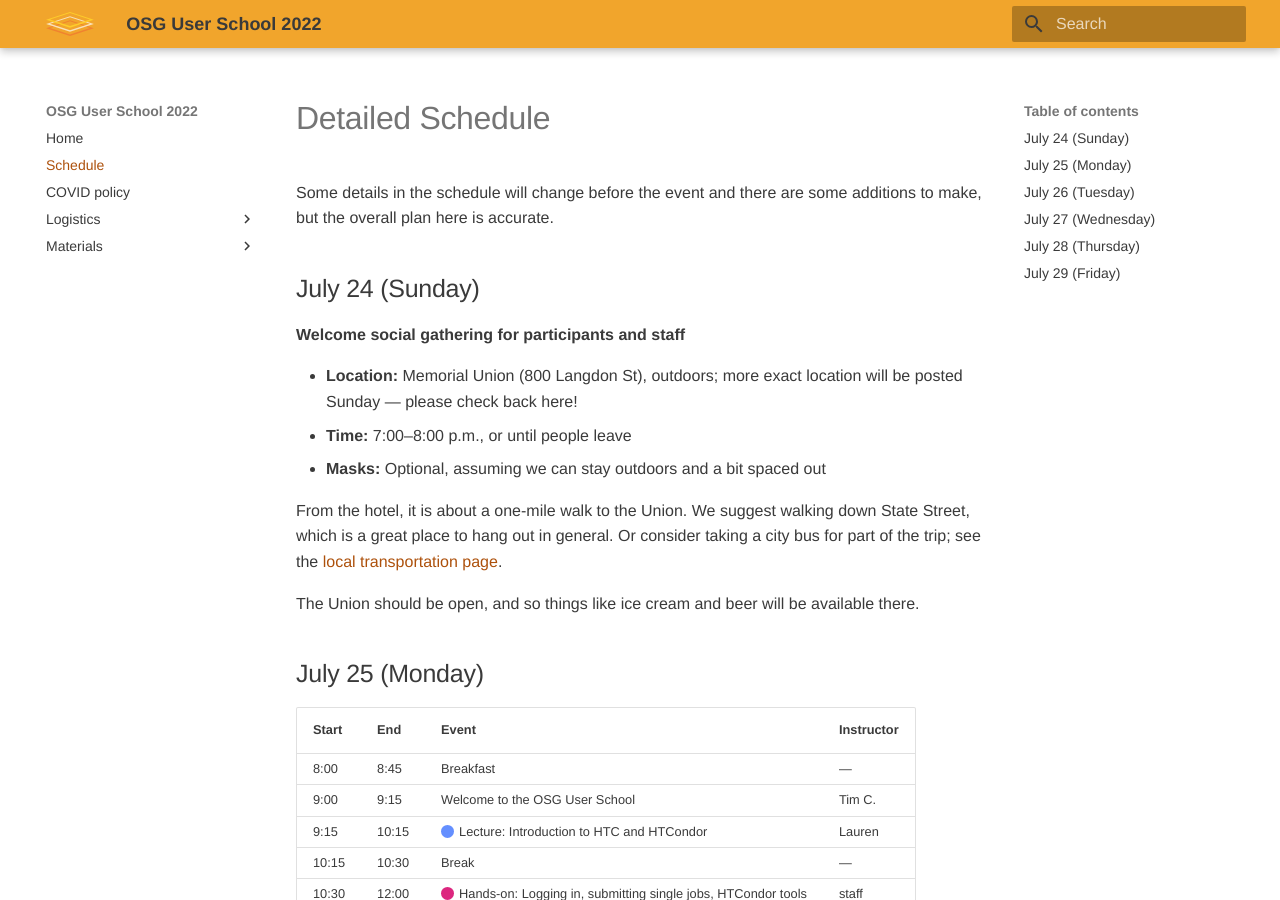
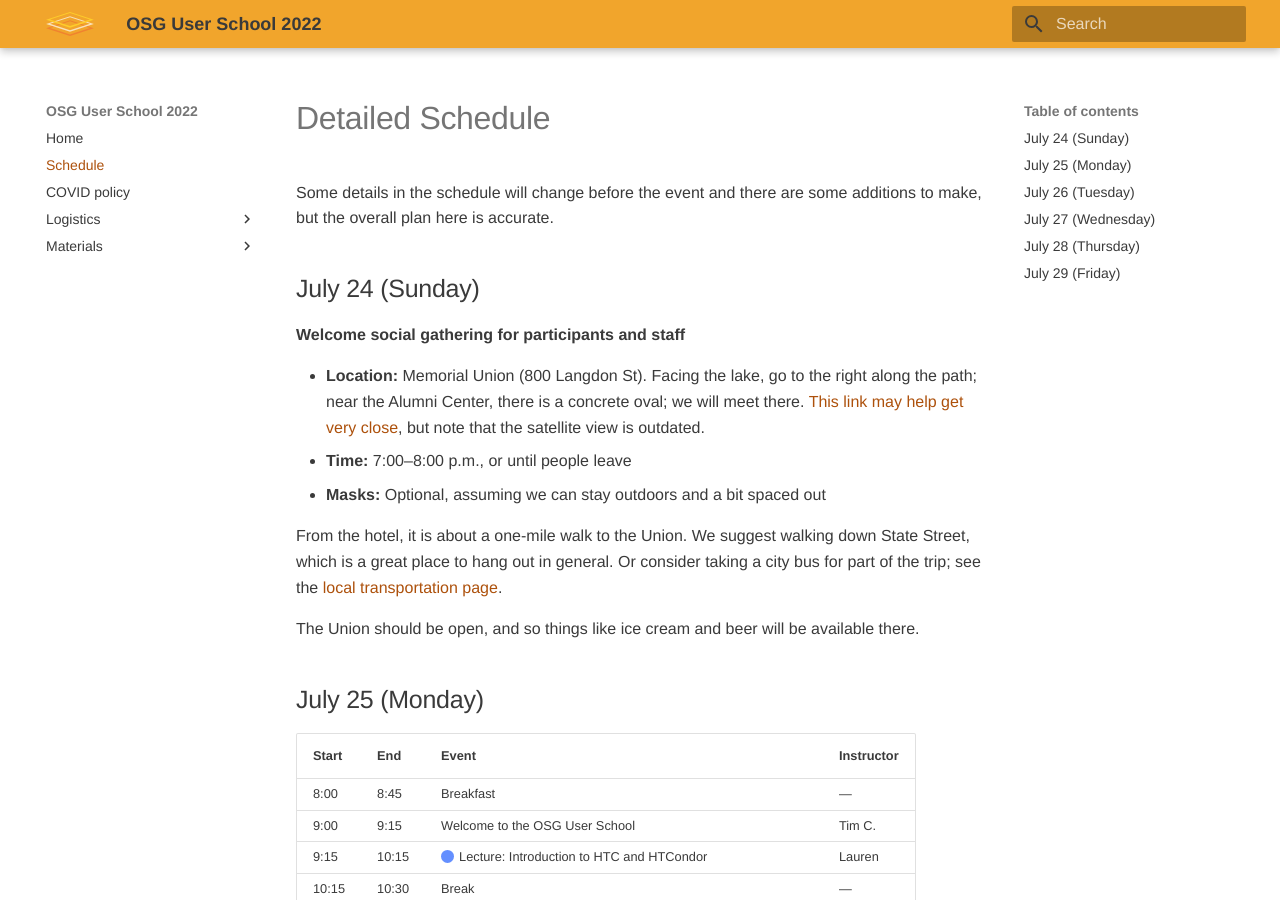
Before and after one commit to showmic09/user-school-2022, an MkDocs documentation site: the page built from docs/schedule.md, in a window 1280 px wide and 900 px high. Built offline with MkDocs 1.6.1 and Material for MkDocs 9.7.7, drawn with Linux system fonts in a browser that asks for light colours.

Commit message:
Added Sunday location

```diff
--- a/docs/schedule.md
+++ b/docs/schedule.md
@@ -7,8 +7,11 @@ but the overall plan here is accurate.
 
 **Welcome social gathering for participants and staff**
 
-*   **Location:** Memorial Union (800 Langdon St), outdoors;
-    more exact location will be posted Sunday&nbsp;&mdash; please check back here!
+*   **Location:** Memorial Union (800 Langdon St).
+    Facing the lake, go to the right along the path;
+    near the Alumni Center, there is a concrete oval; we will meet there.
+    [This link may help get very close](https://what3words.com/basis.mouse.trade),
+    but note that the satellite view is outdated.
 *   **Time:** 7:00&ndash;8:00 p.m., or until people leave
 *   **Masks:** Optional, assuming we can stay outdoors and a bit spaced out
 
```
